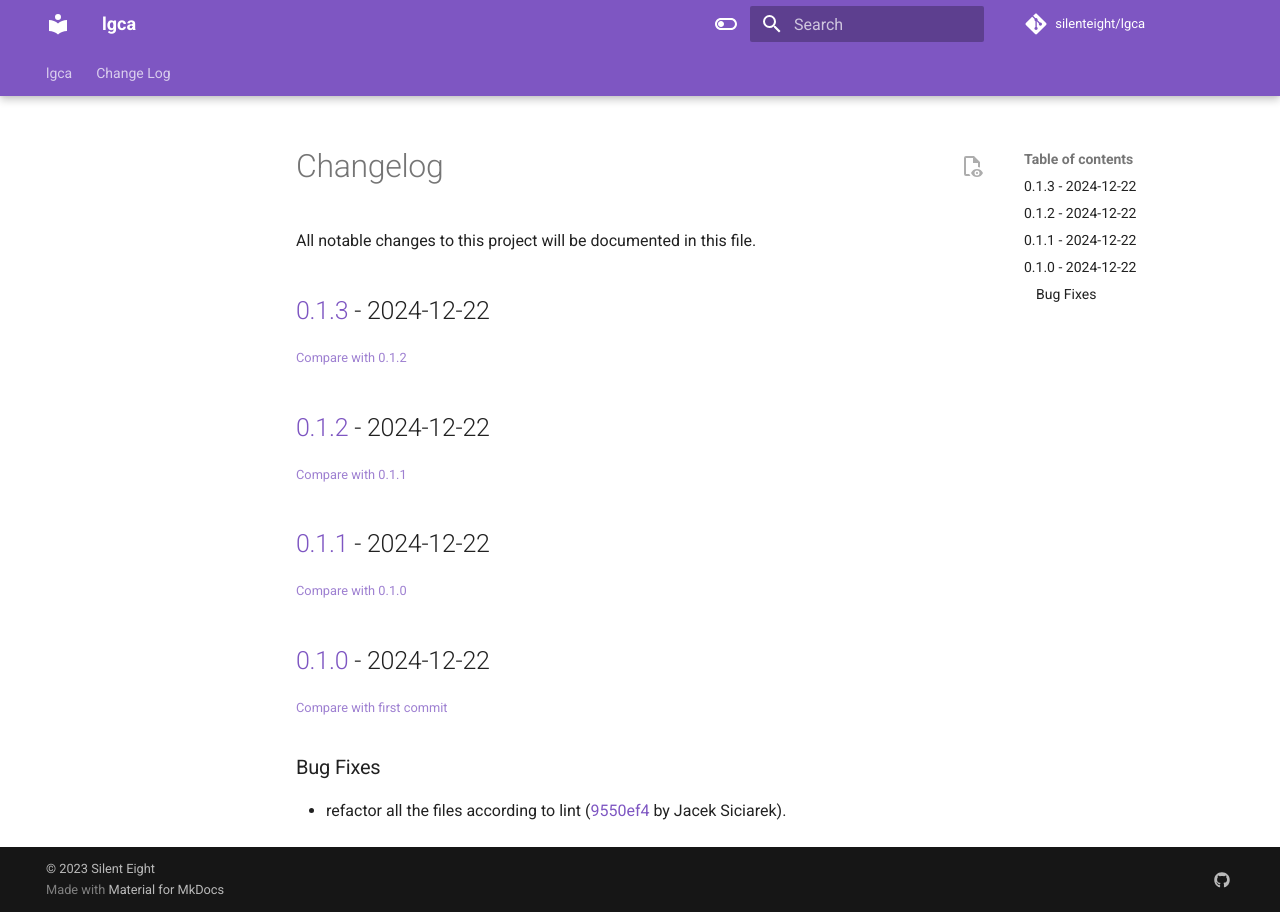
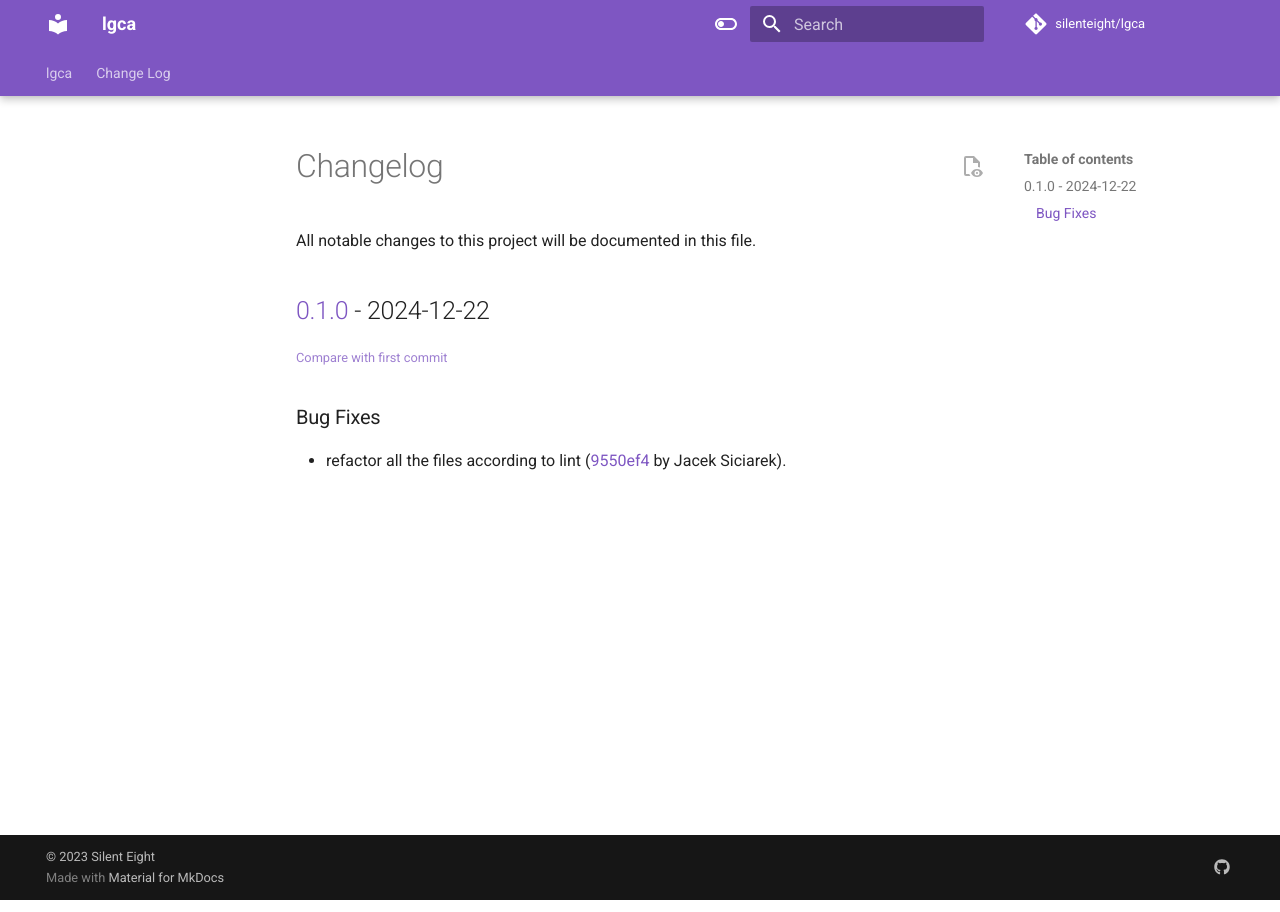
Before and after one commit to siciarek/lgca, an MkDocs documentation site: the page built from docs/changelog.md, in a window 1280 px wide. Built offline with MkDocs 1.6.1 and Material for MkDocs 9.7.7, drawn with Linux system fonts in a browser that asks for light colours; comment, search, counter and statistics services are not loaded.

Commit message:
docs: update changelog (frst)

```diff
--- a/docs/changelog.md
+++ b/docs/changelog.md
@@ -3,18 +3,6 @@
 All notable changes to this project will be documented in this file.
 
 <!-- insertion marker -->
-## [0.1.3](https://github.com/siciarek/lgca/releases/tag/0.1.3) - 2024-12-22
-
-<small>[Compare with 0.1.2](https://github.com/siciarek/lgca/compare/0.1.2...0.1.3)</small>
-
-## [0.1.2](https://github.com/siciarek/lgca/releases/tag/0.1.2) - 2024-12-22
-
-<small>[Compare with 0.1.1](https://github.com/siciarek/lgca/compare/0.1.1...0.1.2)</small>
-
-## [0.1.1](https://github.com/siciarek/lgca/releases/tag/0.1.1) - 2024-12-22
-
-<small>[Compare with 0.1.0](https://github.com/siciarek/lgca/compare/0.1.0...0.1.1)</small>
-
 ## [0.1.0](https://github.com/siciarek/lgca/releases/tag/0.1.0) - 2024-12-22
 
 <small>[Compare with first commit](https://github.com/siciarek/lgca/compare/dc97d553495089fbe14ea836e2008177ec851658...0.1.0)</small>
```
